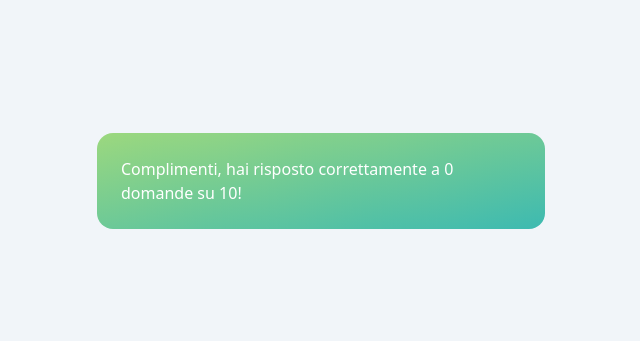
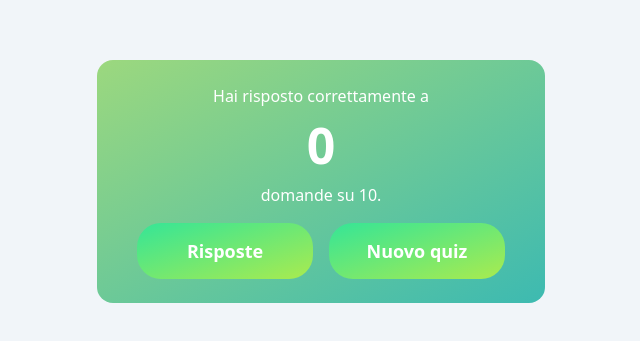
Before and after one commit to rocconmarco/quiz-app, a React (Create React App) app: page /summary in a window 1280 px wide. Shown: the part 219-560 px from the top of the page, without its empty margins (319-959 px from the left). Built offline with nearby package versions, Linux system fonts and the light colour scheme.

Commit message:
Disabilitato pulsante prossima domanda se non selezionata risposta

```diff
--- a/src/components/QuestionCard.jsx
+++ b/src/components/QuestionCard.jsx
@@ -1,55 +1,59 @@
-import React, {useState} from "react";
+import React, { useState } from "react";
 import Question from "./Question";
 import PossibleAnswer from "./PossibleAnswer";
 import SummaryCard from "./SummaryCard";
 import { useNavigate } from "react-router-dom";
 import useStore from "../store/store.ts";
 
+const QuestionCard = ({ questions }) => {
+  const [currentQuestionIndex, setCurrentQuestionIndex] = useState(0);
+  const [selectedAnswer, setSelectedAnswer] = useState(null);
+  const navigate = useNavigate();
+  const addUserAnswer = useStore((state) => state.addUserAnswer);
+  const userAnswers = useStore((state) => state.userAnswers);
+  const correctAnswers = useStore((state) => state.correctAnswers);
 
-const QuestionCard = ({questions}) => {
-  const [currentQuestionIndex, setCurrentQuestionIndex] = useState(0)
-  const [selectedAnswer, setSelectedAnswer] = useState(null)
-  const navigate = useNavigate()
-  const addUserAnswer = useStore((state) => state.addUserAnswer)
-  const userAnswers = useStore((state) => state.userAnswers)
-  const correctAnswers = useStore((state) => state.correctAnswers)
-
-  const currentQuestion = questions[currentQuestionIndex]
+  const currentQuestion = questions[currentQuestionIndex];
 
   const handleNextQuestion = () => {
     if (selectedAnswer !== null) {
-      addUserAnswer(selectedAnswer)
-      setSelectedAnswer(null)
+      addUserAnswer(selectedAnswer);
+      setSelectedAnswer(null);
 
-      if(currentQuestionIndex < questions.length - 1) {
-        setCurrentQuestionIndex(currentQuestionIndex + 1)
+      if (currentQuestionIndex < questions.length - 1) {
+        setCurrentQuestionIndex(currentQuestionIndex + 1);
       } else {
-        navigate("/summary")
+        navigate("/summary");
       }
+    } else {
+      console.log("Seleziona una risposta prima di continuare.");
     }
-    else {
-      console.log("Seleziona una risposta prima di continuare.")
-    }
-
-  }
+  };
 
   const handleAnswerSelect = (answer) => {
-    setSelectedAnswer(answer)
-  }
+    setSelectedAnswer(answer);
+  };
 
   return (
     <div className="h-auto w-[28rem] bg-gradient-to-br from-primary to-secondary p-6 text-white flex flex-col gap-4 rounded-2xl items-start justify-center">
-      <Question questionNumber={currentQuestionIndex + 1} questionText={currentQuestion.question} />
+      <Question
+        questionNumber={currentQuestionIndex + 1}
+        questionText={currentQuestion.question}
+      />
       {currentQuestion.possibleAnswers.map((answer, index) => (
         <PossibleAnswer
           key={index}
           answer={answer}
-          isSelected ={selectedAnswer === answer}
+          isSelected={selectedAnswer === answer}
           onSelect={() => handleAnswerSelect(answer)}
         />
       ))}
 
-      <button onClick={handleNextQuestion} className="self-center font-bold">{currentQuestionIndex < questions.length - 1 ? "Prossima domanda" : "Termina il quiz"}</button>
+      <button onClick={handleNextQuestion} className={!selectedAnswer ? "cursor-not-allowed text-gray-200 self-center font-bold" :  "self-center font-bold"} >
+        {currentQuestionIndex < questions.length - 1
+          ? "Prossima domanda"
+          : "Termina il quiz"}
+      </button>
     </div>
   );
 };
--- a/src/components/SummaryCard.jsx
+++ b/src/components/SummaryCard.jsx
@@ -1,18 +1,26 @@
-import React from 'react'
+import React from "react";
+import { useNavigate } from "react-router-dom";
 
-const SummaryCard = ({userAnswers, correctAnswers}) => {
-    let rightAnswersCounter = 0;
-    for (let i = 0; i < correctAnswers.length; i++) {
-        if(userAnswers[i] === correctAnswers[i]) {
-            rightAnswersCounter++
-        }
+const SummaryCard = ({ userAnswers, correctAnswers }) => {
+    const navigate = useNavigate()
+  let rightAnswersCounter = 0;
+  for (let i = 0; i < correctAnswers.length; i++) {
+    if (userAnswers[i] === correctAnswers[i]) {
+      rightAnswersCounter++;
     }
+  }
 
   return (
-    <div className="h-auto w-[28rem] bg-gradient-to-br from-primary to-secondary p-6 text-white flex flex-col gap-4 rounded-2xl items-start justify-center">
-      <p>Complimenti, hai risposto correttamente a {rightAnswersCounter} domande su 10!</p>
+    <div className="h-auto w-[28rem] bg-gradient-to-br from-primary to-secondary p-6 text-white flex flex-col rounded-2xl items-center justify-center">
+      <p>Hai risposto correttamente a</p>
+      <p className="font-bold text-[50px]">{rightAnswersCounter}</p>
+      <p>domande su 10.</p>
+      <div className="flex items-center justify-evenly gap-4 mt-4">
+        <button className="flex-1 h-14 w-44 rounded-3xl bg-gradient-to-br from-secondaryLight to-primaryLight text-white text-lg font-bold active:shadow-inner">Risposte</button>
+        <button onClick={() => navigate("/quiz")} className="flex-1 h-14 w-44 rounded-3xl bg-gradient-to-br from-secondaryLight to-primaryLight text-white text-lg font-bold active:shadow-inner">Nuovo quiz</button>
+      </div>
     </div>
-  )
-}
+  );
+};
 
-export default SummaryCard
+export default SummaryCard;
--- /dev/null
+++ b/src/trophies/trophies.ts
@@ -0,0 +1,33 @@
+interface Trophy {
+    range: number | number[];
+    title: string;
+    image: string
+}
+
+const trophiesList: Trophy[] = [
+    {
+        range: 0,
+        title: "Ecomostro",
+        image: ""
+    },
+    {
+        range: [1, 2, 3, 4],
+        title: "Ecomostro",
+        image: ""
+    },
+    {
+        range: [5, 6, 7],
+        title: "Divulgatore",
+        image: ""
+    },
+    {
+        range: [8, 9],
+        title: "Ecomostro",
+        image: ""
+    },
+    {
+        range: 10,
+        title: "Ecomostro",
+        image: ""
+    },
+]
```
